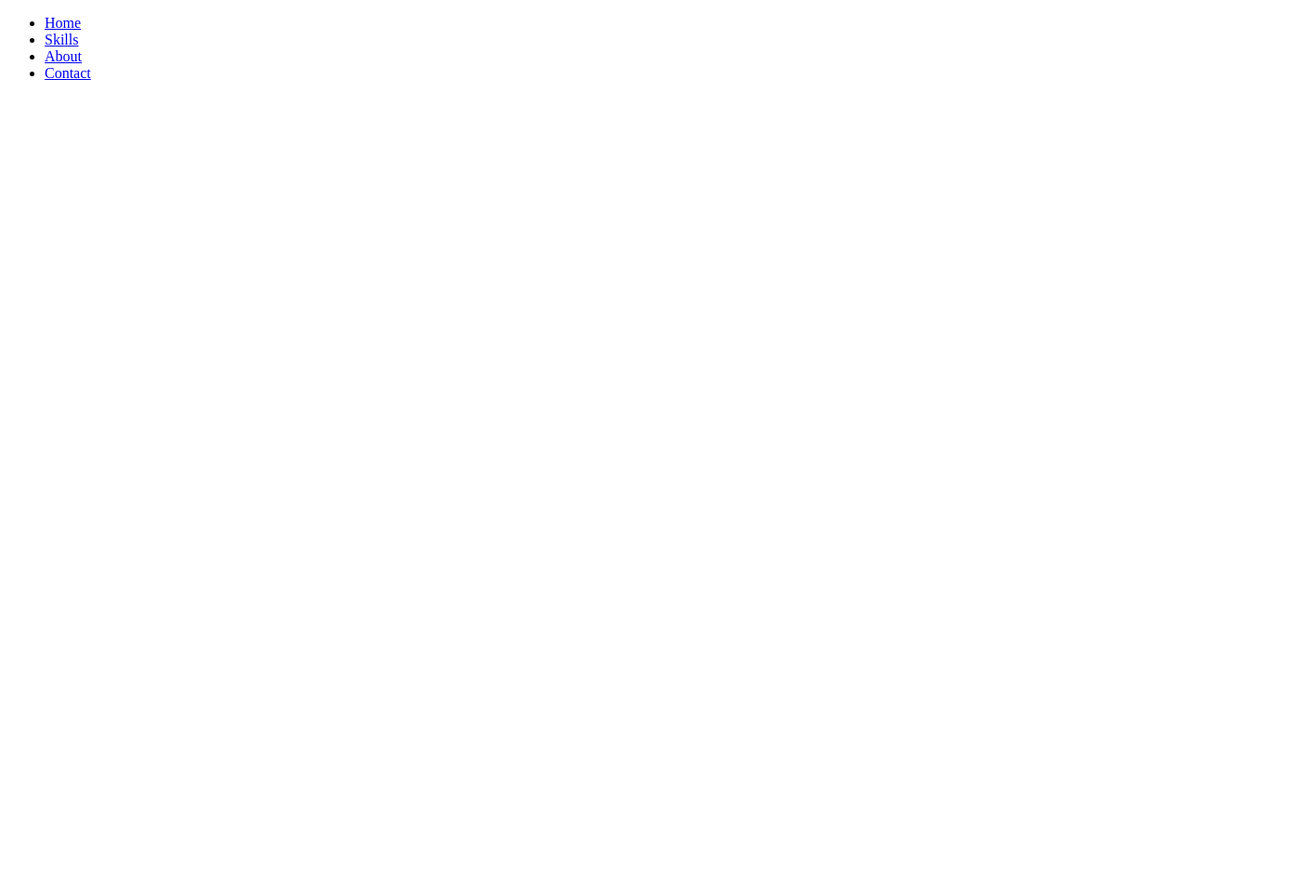
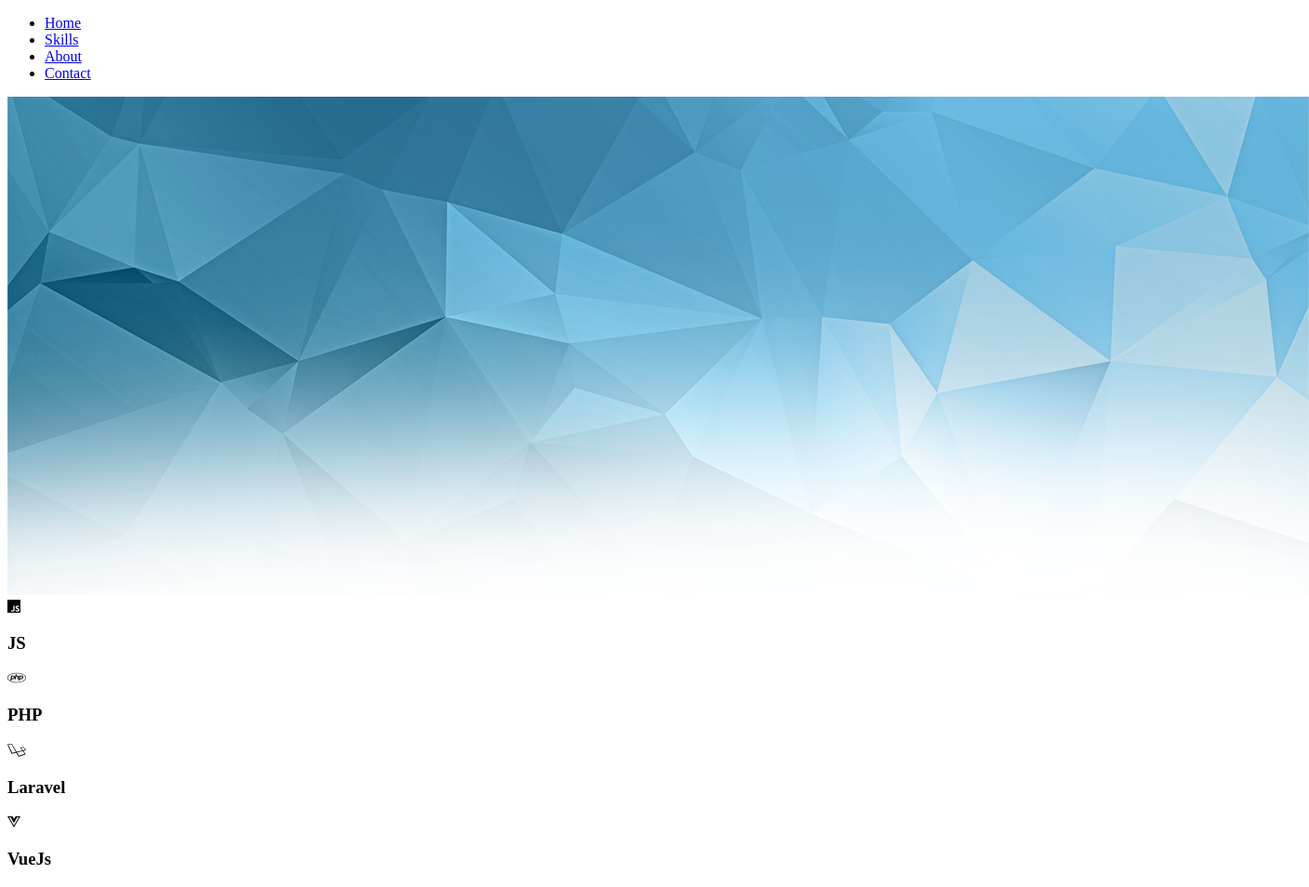
Before and after one commit to KeithChasen/responsive-design-examples, a plain HTML site: page index.html in a window 1280 px wide. Shown: the whole page at 93% size, 1408 px wide, since content can reach past the window. Before the commit the page ends 800 px from the top, so only its background shows below. Drawn offline with Linux system fonts and the light colour scheme.

Commit message:
banner / four skills section

```diff
--- a/index.html
+++ b/index.html
@@ -6,6 +6,10 @@
     <title>KC</title>
     <link rel="stylesheet" href="styles.css">
     <link rel="shortcut icon" type="image/png" href="img/favicon.png">
+    <link rel="stylesheet"
+          href="https://use.fontawesome.com/releases/v5.6.3/css/all.css"
+          integrity="sha384-UHRtZLI+pbxtHCWp1t77Bi1L4ZtiqrqD80Kn4Z8NTSRyMA2Fd33n5dQ8lWUE00s/"
+          crossorigin="anonymous">
 </head>
 <body>
     <header>
@@ -23,5 +27,29 @@
         </div>
     </header>
 
+    <section class="banner">
+        <div class="banner-inner">
+            <img src="img/banner.png" alt="">
+        </div>
+    </section>
+
+    <section class="one-fourth" id="js">
+        <td><i class="fab fa-js"></i></td>
+        <h3>JS</h3>
+    </section>
+    <section class="one-fourth" id="php">
+        <td><i class="fab fa-php"></i></td>
+        <h3>PHP</h3>
+    </section>
+    <section class="one-fourth" id="laravel">
+        <td><i class="fab fa-laravel"></i></td>
+        <h3>Laravel</h3>
+    </section>
+    <section class="one-fourth" id="vuejs">
+        <td><i class="fab fa-vuejs"></i></td>
+        <h3>VueJs</h3>
+    </section>
+
+
 </body>
 </html>
```
Also changed, not shown: img/banner.png (added).
